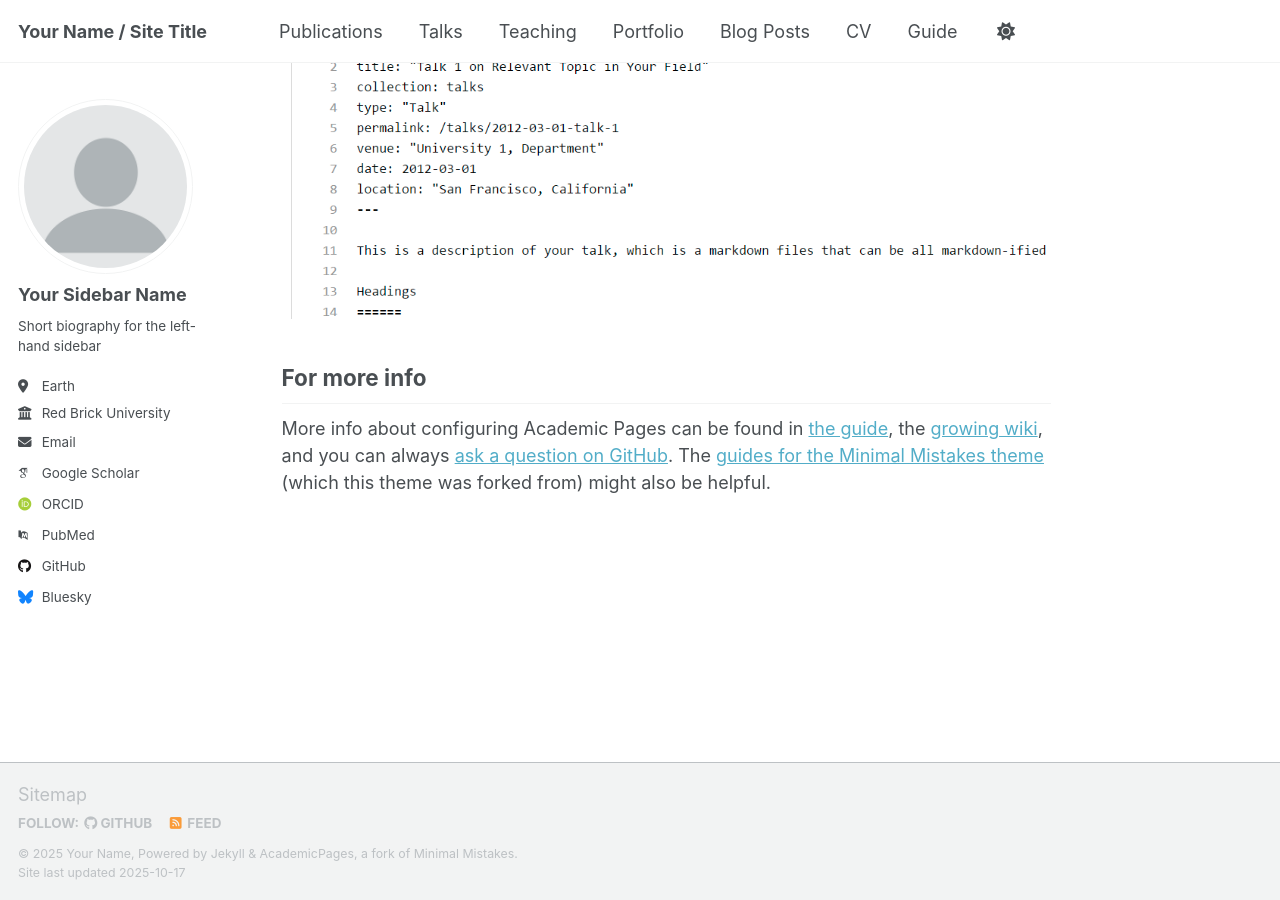
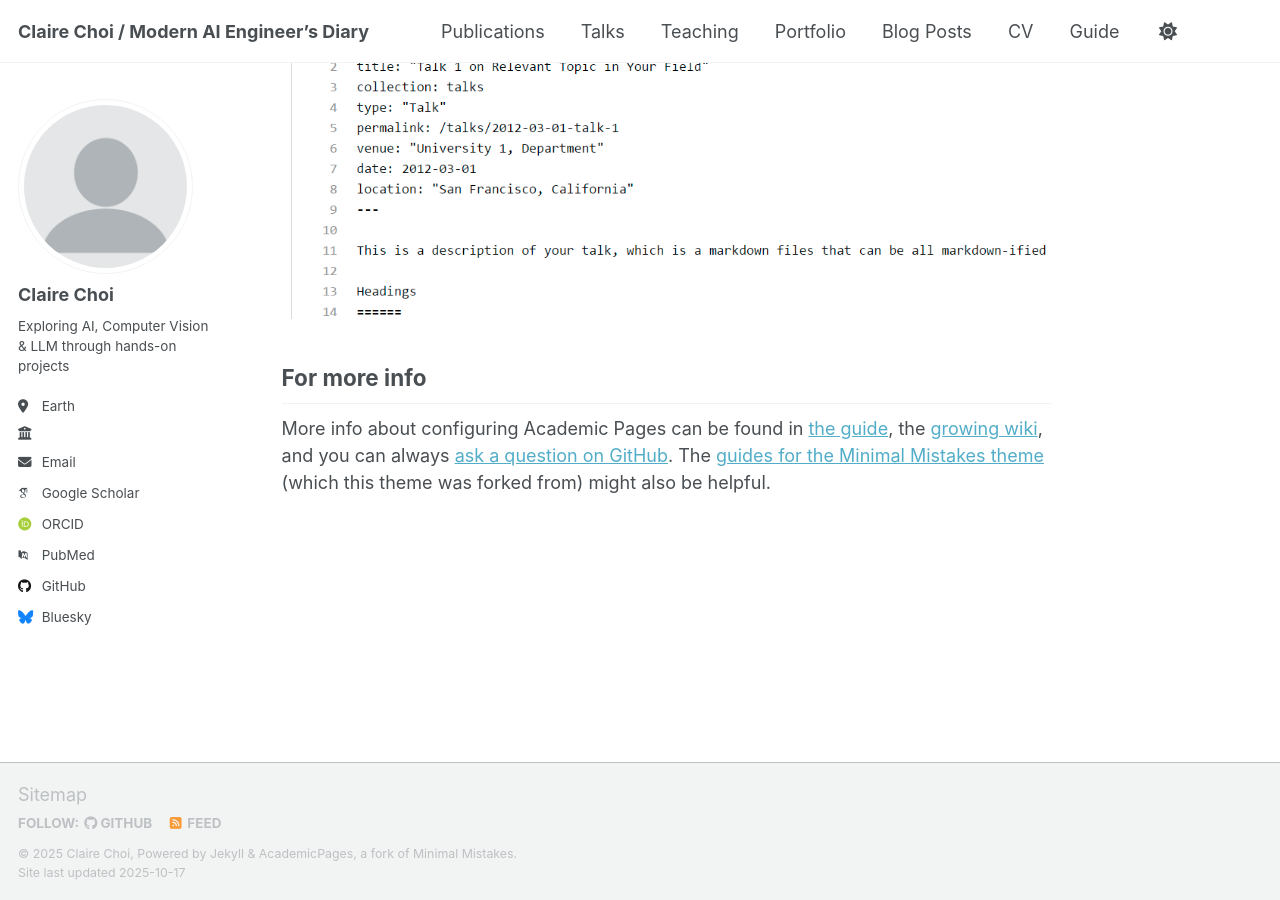
Before and after one commit to catsndogs0624/catsndogs0624.github.io, a Jekyll site: the page built from _pages/about.md, in a window 1280 px wide and 900 px high, scrolled down 2880 px. Built offline with Jekyll 4.4.1, drawn with Linux system fonts in a browser that asks for light colours; some web fonts are replaced; a script that is not in the unit is left out.

Commit message:
added blog title

```diff
--- a/_config.yml
+++ b/_config.yml
@@ -9,14 +9,14 @@
 # Basic Site Settings
 locale                   : "en-US"
 site_theme               : "default" # Currently available options are "default", "air"
-title                    : "Your Name / Site Title"
+title                    : "Claire Choi / Modern AI Engineer’s Diary"
 title_separator          : "-"
-name                     : &name "Your Name"
-description              : &description "Your Name's academic portfolio"   # Update this with a general description of your site, this is the default if not overridden by a page
-url                      : https://academicpages.github.io # The base hostname & protocol for your site e.g. "https://[your GitHub username].github.io",
+name                     : &name "Claire Choi"
+description              : &description "Claire's academic portfolio"   # Update this with a general description of your site, this is the default if not overridden by a page
+url                      : https://catsndogs0624.github.io # The base hostname & protocol for your site e.g. "https://[your GitHub username].github.io",
                                                            # or if you already have some other page hosted on Github then use "https://[your GitHub username].github.io/[Your Repo Name]"
 baseurl                  : "" # the subpath of your site, e.g. "/blog"
-repository               : "academicpages/academicpages.github.io"
+repository               : "catsndogs0624/catsndogs0624.github.io"
 
 # Site Author - The following control what appear as part of the author content on the side bar.
 #               If a field is blank the icon and link will not appear, otherwise it will be shown.
@@ -24,13 +24,13 @@ repository               : "academicpages/academicpages.github.io"
 author:
   # Biographic information
   avatar           : "profile.png"
-  name             : "Your Sidebar Name"
+  name             : "Claire Choi"
   pronouns         : # example: "she/her"
-  bio              : "Short biography for the left-hand sidebar"
+  bio              : "Exploring AI, Computer Vision & LLM through hands-on projects"
   location         : "Earth"
-  employer         : "Red Brick University"
+  employer         : ""
   uri              : # URL
-  email            : "none@example.org"
+  email            : "claire.heejochoi@gmail.com"
 
   # Academic websites
   academia         : # URL
```
